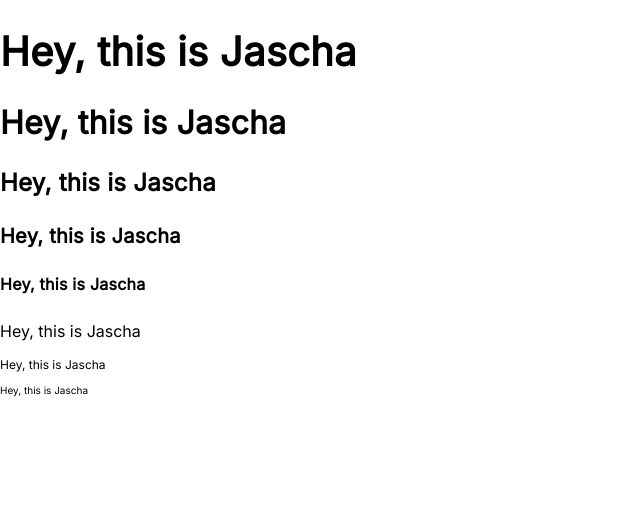
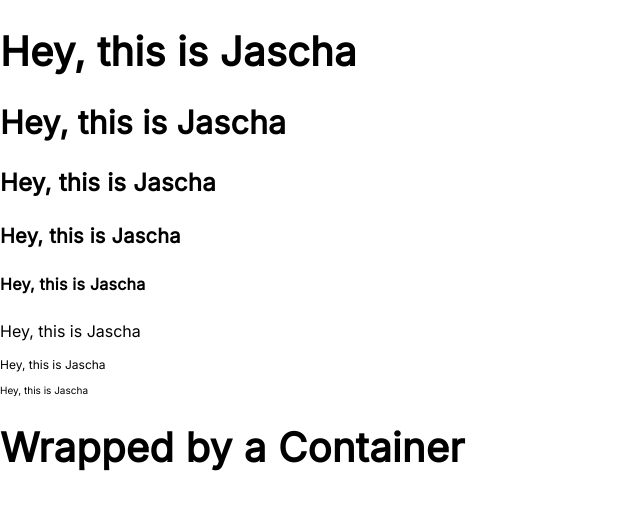
Before and after one commit to JaschaS/standapp-react, a React (Create React App) app: page / in a window 1280 px wide. Shown: the top 510 px of the page, without its empty margins (0-640 px from the left). Built offline with nearby package versions, Linux system fonts and the light colour scheme.

Commit message:
adds container component

```diff
--- a/src/standapp/App.tsx
+++ b/src/standapp/App.tsx
@@ -2,6 +2,7 @@ import React from 'react';
 import './App.module.css';
 import { H1, H2, H3, H4, H5 } from './components/base/Header';
 import { Copy1, Copy2, Copy3 } from './components/base/Copy';
+import { Container } from './components/base/Container';
 
 export default function App() {
   return (
@@ -16,6 +17,11 @@ export default function App() {
       <Copy1>Hey, this is Jascha</Copy1>
       <Copy2>Hey, this is Jascha</Copy2>
       <Copy3>Hey, this is Jascha</Copy3>
+
+      <Container>
+        <H1>Wrapped by a Container</H1>
+      </Container>
+
     </div>
   );
 }
--- /dev/null
+++ b/src/standapp/components/base/Container.tsx
@@ -0,0 +1,12 @@
+import React from "react";
+
+export interface ContainerProps {
+    children?: React.ReactNode;
+    className?: string;
+}
+
+export function Container(props: ContainerProps) {
+    return <div className={props.className}>
+        {props.children}
+    </div>;
+}
```
